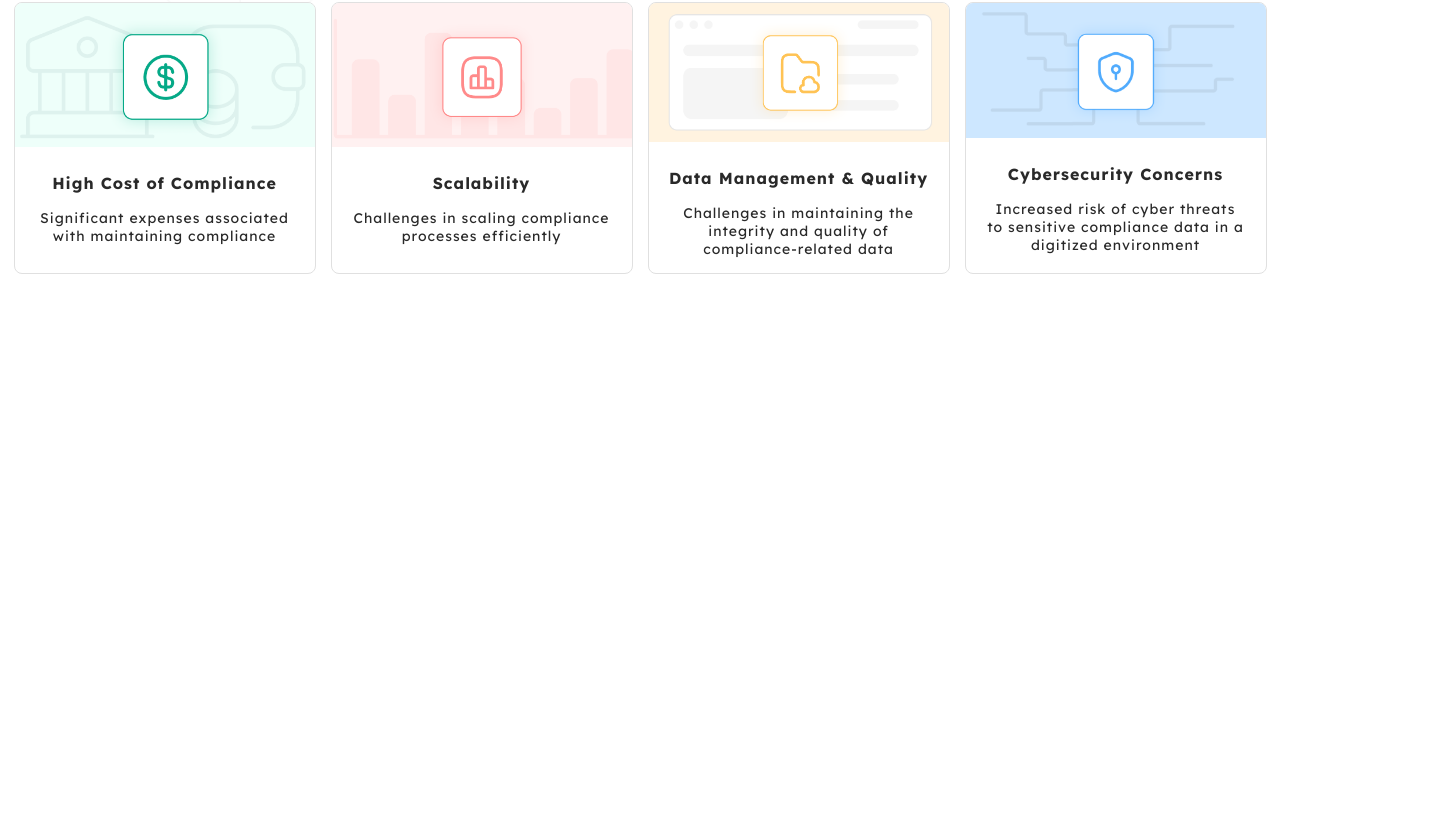
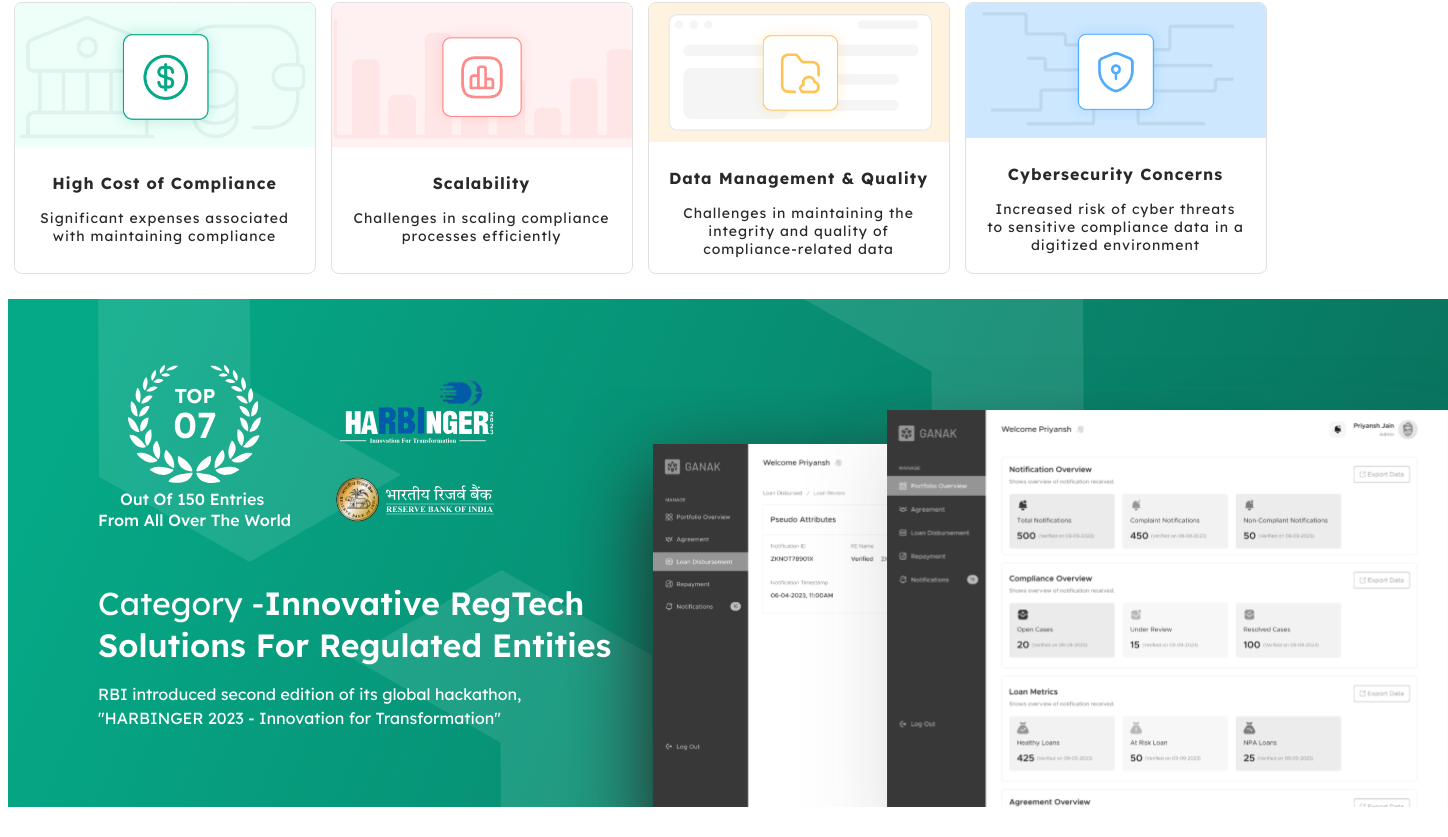
Before and after one commit to RohitRaj766/ganak, a SvelteKit app: page / in a window 1280 px wide. Shown: the part 984-1821 px from the top of the page, 1448 px wide, since content can reach past the window. Before the commit the page ends 1266 px from the top, so only its background shows below. Built offline with nearby package versions, Linux system fonts and the light colour scheme.

Commit message:
section-innovation added

```diff
--- /dev/null
+++ b/src/lib/components/Innovation.svelte
@@ -0,0 +1,7 @@
+<style>
+    @import'../../styles/innovation.scss';
+</style>
+
+<section class="control">
+    <img src="/section-innovation.svg" alt="Innovation-info">
+</section>
--- a/src/routes/+page.svelte
+++ b/src/routes/+page.svelte
@@ -1,7 +1,8 @@
 <script lang="ts">
-    import Header from '$lib/components/Header.svelte';
-    import Hero from '$lib/components/Hero.svelte'
-    import Limitation from '$lib/components/Limitation.svelte';
+  import Header from '$lib/components/Header.svelte';
+  import Hero from '$lib/components/Hero.svelte'
+	import Innovation from '$lib/components/Innovation.svelte';
+  import Limitation from '$lib/components/Limitation.svelte';
 </script>
 <style lang="scss">
   @import'../styles/global.scss';
@@ -14,4 +15,7 @@
   <div class="second--child--layout">
     <Limitation/>
   </div>
+  <div>
+    <Innovation/>
+  </div>
 </div>
--- /dev/null
+++ b/src/styles/innovation.scss
@@ -0,0 +1,3 @@
+.control {
+    margin: 2% auto;
+}
```
Also changed, not shown: static/section-innovation.svg (added).
